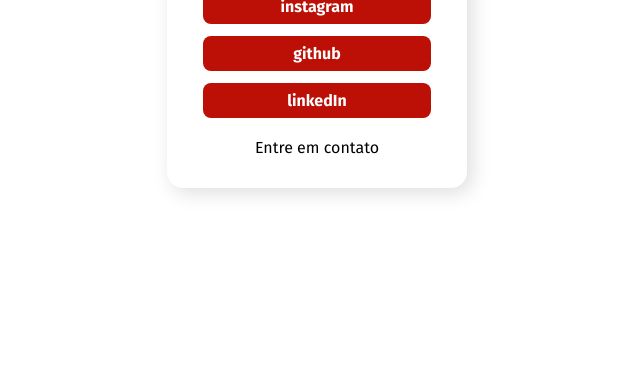
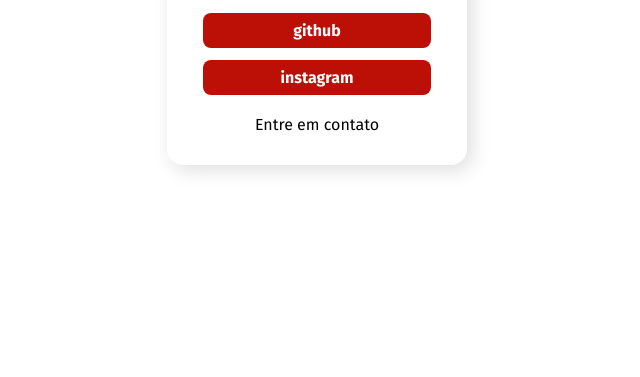
Before and after one commit to Modestooooo/link-tree1, a plain HTML site: page index.html in a window 1280 px wide. Shown: the part 423-800 px from the top of the page, without its empty margins (323-963 px from the left). Drawn offline with Linux system fonts and the light colour scheme.

Commit message:
atualizei os links

```diff
--- a/index.html
+++ b/index.html
@@ -22,9 +22,8 @@
             <span>Aluno</span>
 
             <ul>
-                <li><a href="#">instagram</a></li>
-                <li><a href="#">github</a></li>
-                <li><a href="#">linkedIn</a></li>
+                <li><a href="https://https://modestooooo.github.io/link-tree1/">github</a></li>
+                <li><a href="#https://www.instagram.com/modestoo.__/">instagram</a></li>
             </ul>
 
         </main>
```
